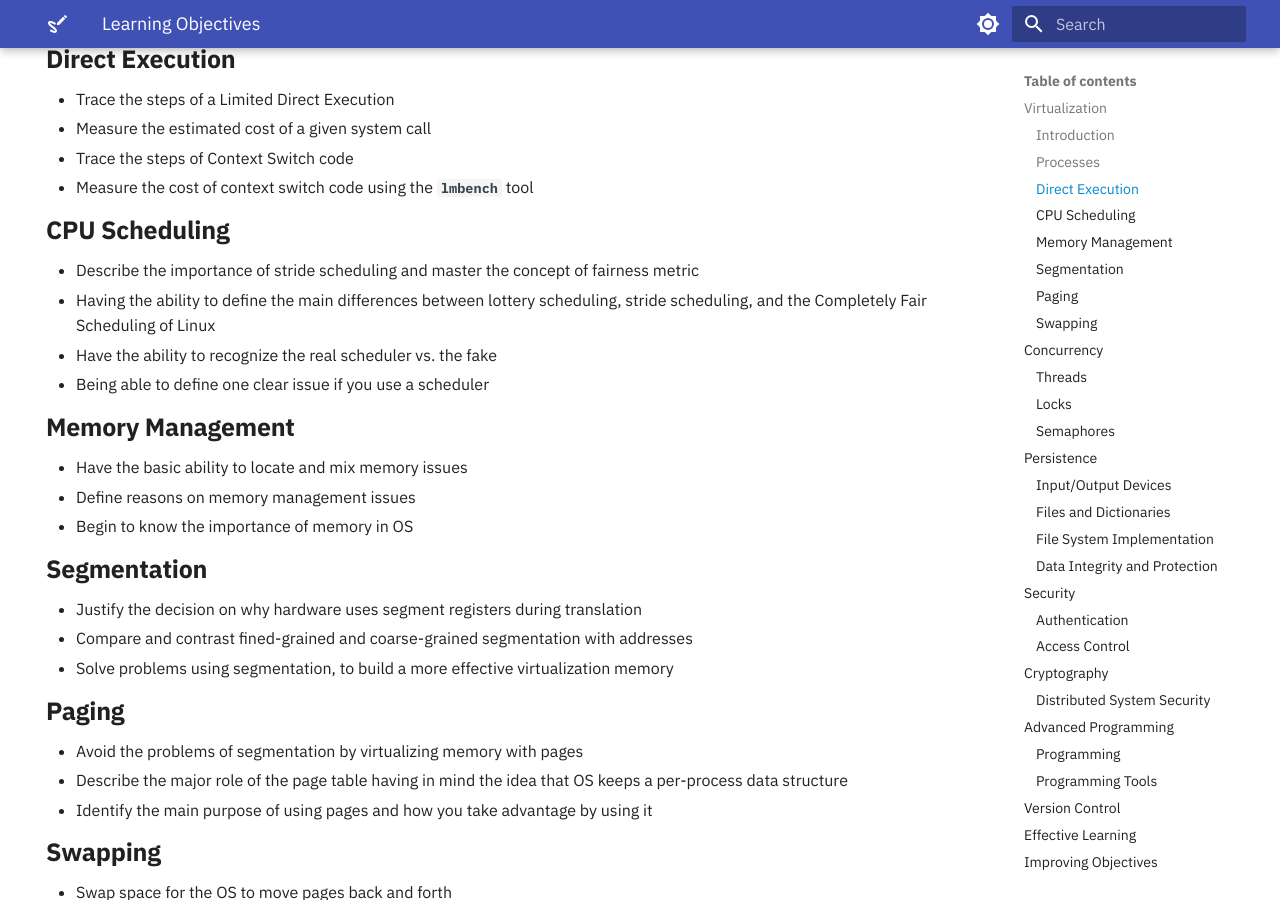
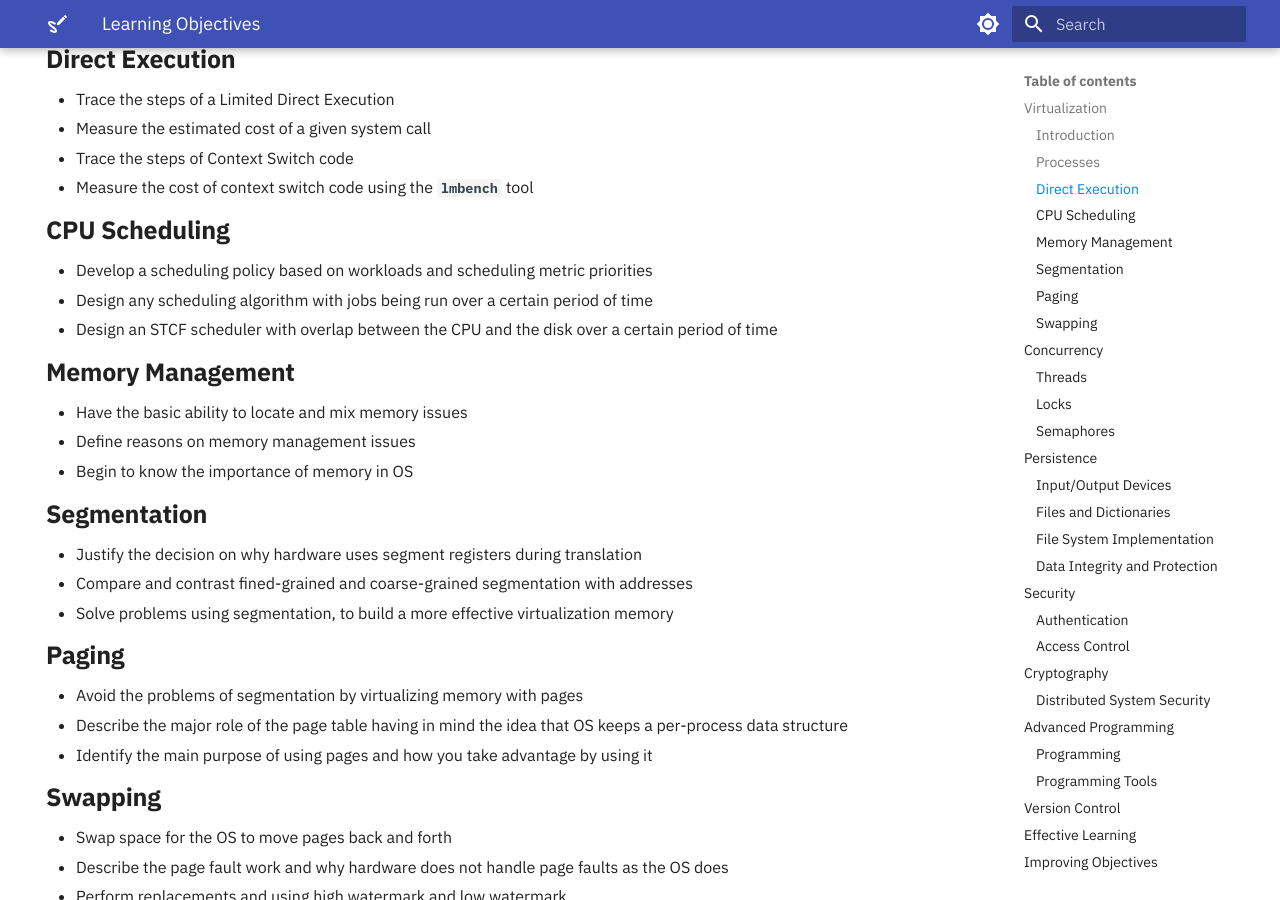
Before and after one commit to OS-Sketch/www.os-sketch.com, an MkDocs documentation site: the page built from docs/operating-systems/learning-objectives.md, in a window 1280 px wide and 900 px high, scrolled down 612 px. Built offline with MkDocs 1.6.1 and Material for MkDocs 9.7.7, drawn with Linux system fonts in a browser that asks for light colours.

Commit message:
docs: Revise CPU Scheduling

```diff
--- a/docs/operating-systems/learning-objectives.md
+++ b/docs/operating-systems/learning-objectives.md
@@ -49,10 +49,9 @@ A person learning about operating systems needs to be able to know that *virtual
 
 ### CPU Scheduling
 
-- Describe the importance of stride scheduling and master the concept of fairness metric
-- Having the ability to define the main differences between lottery scheduling, stride scheduling, and the Completely Fair Scheduling of Linux
-- Have the ability to recognize the real scheduler vs. the fake
-- Being able to define one clear issue if you use a scheduler
+- Develop a scheduling policy based on workloads and scheduling metric priorities
+- Design any scheduling algorithm with jobs being run over a certain period of time
+- Design an STCF scheduler with overlap between the CPU and the disk over a certain period of time
 
 ### Memory Management
 
```
